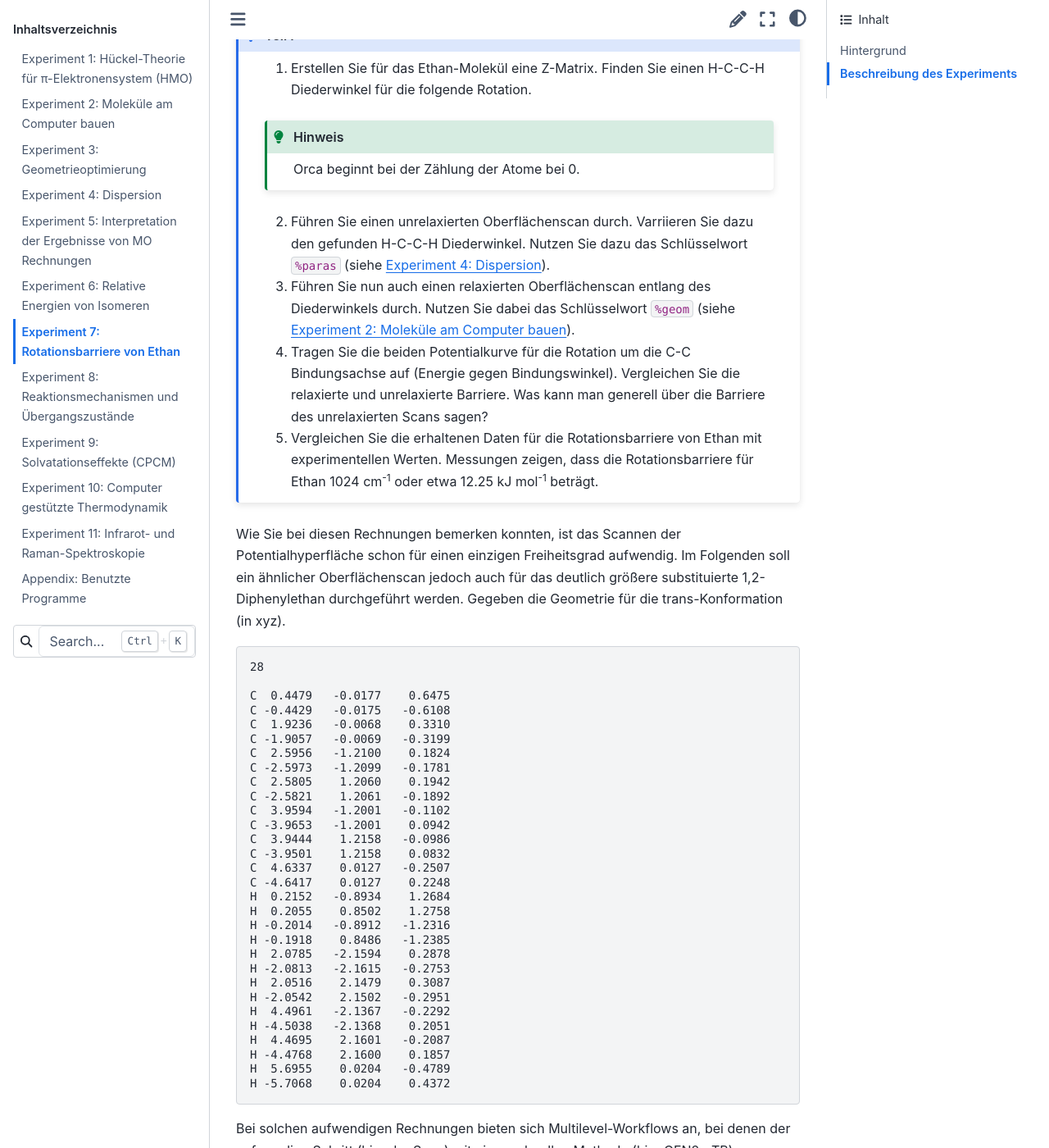
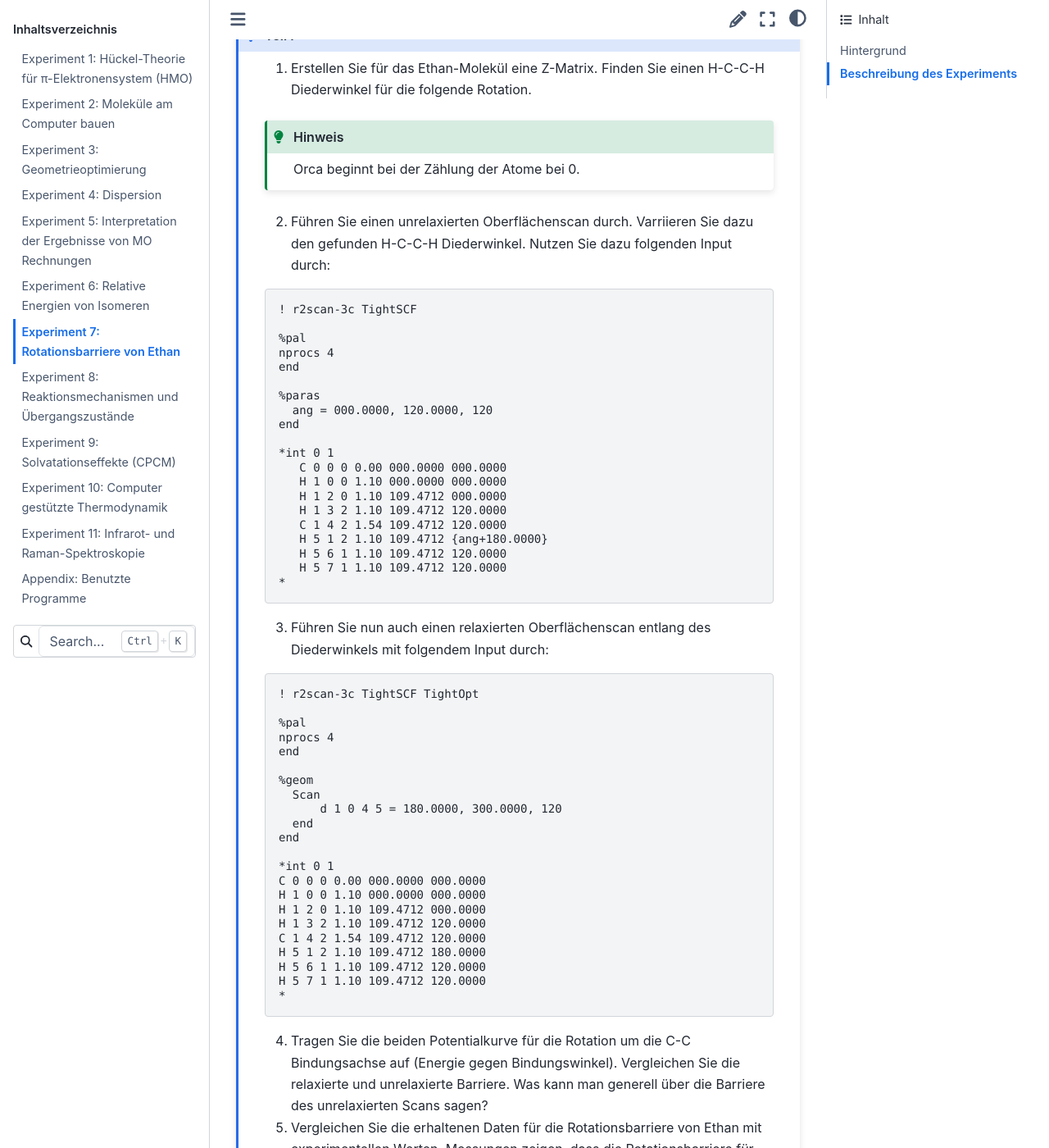
Before and after one commit to grimme-lab/bch616-teaching, a Sphinx documentation site: the page built from doc/ex7_rot_bar.rst, in a window 1280 px wide and 1400 px high, scrolled down 803 px. Shown: the whole window at 82% size. Built offline with Sphinx 7.4.7 and the Sphinx Book theme 1.1.4, drawn with Linux system fonts in a browser that asks for light colours; some of the changed text lies outside the part shown.

Commit message:
Update ex7_rot_bar.rst
Angabe der konkreten Inputs um die Arbeit etwas angemessener zu gestalten.

```diff
--- a/doc/ex7_rot_bar.rst
+++ b/doc/ex7_rot_bar.rst
@@ -26,9 +26,57 @@ Die Methode verwendet das r\ :sup:`2`-SCAN Dichtefunktional mit D4-Dispersionsko
 
         Orca beginnt bei der Zählung der Atome bei 0.
 
-    2. Führen Sie einen unrelaxierten Oberflächenscan durch. Varriieren Sie dazu den gefunden H-C-C-H Diederwinkel. Nutzen Sie dazu das Schlüsselwort ``%paras`` (siehe :ref:`exp_disp`).
+    2. Führen Sie einen unrelaxierten Oberflächenscan durch. Varriieren Sie dazu den gefunden H-C-C-H Diederwinkel. Nutzen Sie dazu folgenden Input durch:
 
-    3. Führen Sie nun auch einen relaxierten Oberflächenscan entlang des Diederwinkels durch. Nutzen Sie dabei das Schlüsselwort ``%geom`` (siehe :ref:`exp_mol_bauen`).
+    .. code-block:: none
+
+          ! r2scan-3c TightSCF
+
+          %pal
+          nprocs 4
+          end
+
+          %paras
+            ang = 000.0000, 120.0000, 120
+          end
+
+          *int 0 1
+             C 0 0 0 0.00 000.0000 000.0000
+             H 1 0 0 1.10 000.0000 000.0000
+             H 1 2 0 1.10 109.4712 000.0000
+             H 1 3 2 1.10 109.4712 120.0000
+             C 1 4 2 1.54 109.4712 120.0000
+             H 5 1 2 1.10 109.4712 {ang+180.0000}
+             H 5 6 1 1.10 109.4712 120.0000
+             H 5 7 1 1.10 109.4712 120.0000
+          *
+
+    3. Führen Sie nun auch einen relaxierten Oberflächenscan entlang des Diederwinkels mit folgendem Input durch:
+
+    .. code-block:: none
+
+          ! r2scan-3c TightSCF TightOpt
+
+          %pal
+          nprocs 4
+          end
+
+          %geom
+            Scan
+                d 1 0 4 5 = 180.0000, 300.0000, 120
+            end
+          end
+
+          *int 0 1
+          C 0 0 0 0.00 000.0000 000.0000
+          H 1 0 0 1.10 000.0000 000.0000
+          H 1 2 0 1.10 109.4712 000.0000
+          H 1 3 2 1.10 109.4712 120.0000
+          C 1 4 2 1.54 109.4712 120.0000
+          H 5 1 2 1.10 109.4712 180.0000
+          H 5 6 1 1.10 109.4712 120.0000
+          H 5 7 1 1.10 109.4712 120.0000
+          *
 
     4. Tragen Sie die beiden Potentialkurve für die Rotation um die C-C Bindungsachse auf (Energie gegen Bindungswinkel). Vergleichen Sie die relaxierte und unrelaxierte Barriere. Was kann man generell über die Barriere des unrelaxierten Scans sagen?
 
@@ -79,11 +127,31 @@ Führen Sie also im Folgenden einen solchen relaxierten Multilevel-Oberflächens
 
     6. Erstellen Sie einen ORCA-Input mit der gegebenen Geometrie von trans-1,2-Diphenylethan.
 
-    7. Starten Sie einen relaxierten Oberflächenscan von trans- bis cis-1,2-Diphenylethan mit GFN2-xTB. Ersetzen Sie dafür lediglich Funktional und Basissatz durch das ``GFN2-xTB`` Keyword.
+    7. Starten Sie einen relaxierten Oberflächenscan von trans- bis cis-1,2-Diphenylethan mit GFN2-xTB mithilfe des folgenden Inputs:
+
+    .. code-block:: none
+
+          ! GFN2-xTB TightOpt
+
+          %pal
+          nprocs 4
+          end
+
+          %geom
+            Scan
+                d 3 1 0 2 = 180.0000, 000.0000, 90
+            end
+          end
+
+          * xyzfile 0 1 struc.xyz
 
     8. Tragen Sie die Potentialkurve für den Scan mit GFN2-xTB auf. Bei welchem Diederwinkel treten Minima und Maxima der Potentialkurve auf und wie werden die entsprechenden Konformere bezeichnet?
 
-    9. Rechnen Sie nun mit r\ :sup:`2`-SCAN-3c die Energien für die zuvor bestimmten Extremumsgeometrien aus. Optimieren Sie zusätzlich die die Extremumsgeometrien mit r\ :sup:`2`-SCAN-3c unter Einschränkung des Diederwinkels nach (``%geom Constraints``). Tragen Sie sowohl die Single-Point- als auch die Energie nach Optimierung mit der er GFN2-xTB Potentialkurve auf. Vergleichen Sie die drei berechneten Werte für die höchste Barrieren.
+    9. Rechnen Sie nun mit r\ :sup:`2`-SCAN-3c die Energien für die zuvor bestimmten Extremumsgeometrien aus. Optimieren Sie zusätzlich die die Extremumsgeometrien mit r\ :sup:`2`-SCAN-3c unter Einschränkung des Diederwinkels nach (Nutzen Sie dafür den Input von 7, wobei sie die Zeile ``! GFN2-xTB TightOpt`` mit der Zeile ``! R2SCAN-3c TightSCF TightOpt`` ersetzen. Tragen Sie sowohl die Single-Point- als auch die Energie nach Optimierung mit der er GFN2-xTB Potentialkurve auf. Vergleichen Sie die drei berechneten Werte für die höchste Barrieren.
+
+.. hint::
+
+    Mit der Zeile ``* xyzfile 0 1 struc.xyz`` im ORCA Input verweisen Sie dabei auf die ``.xyz`` Datei, in der Sie vorher die Struktur gespeichert haben (Diese muss sich immer im selben Ordner       befinden!).
 
 Basierend auf der Theorie des Übergangszustands können mit Hilfe der Eyring-Gleichung
 
```
Also changed, not shown: other parts of doc/ex7_rot_bar.rst (+1 -1 lines).
